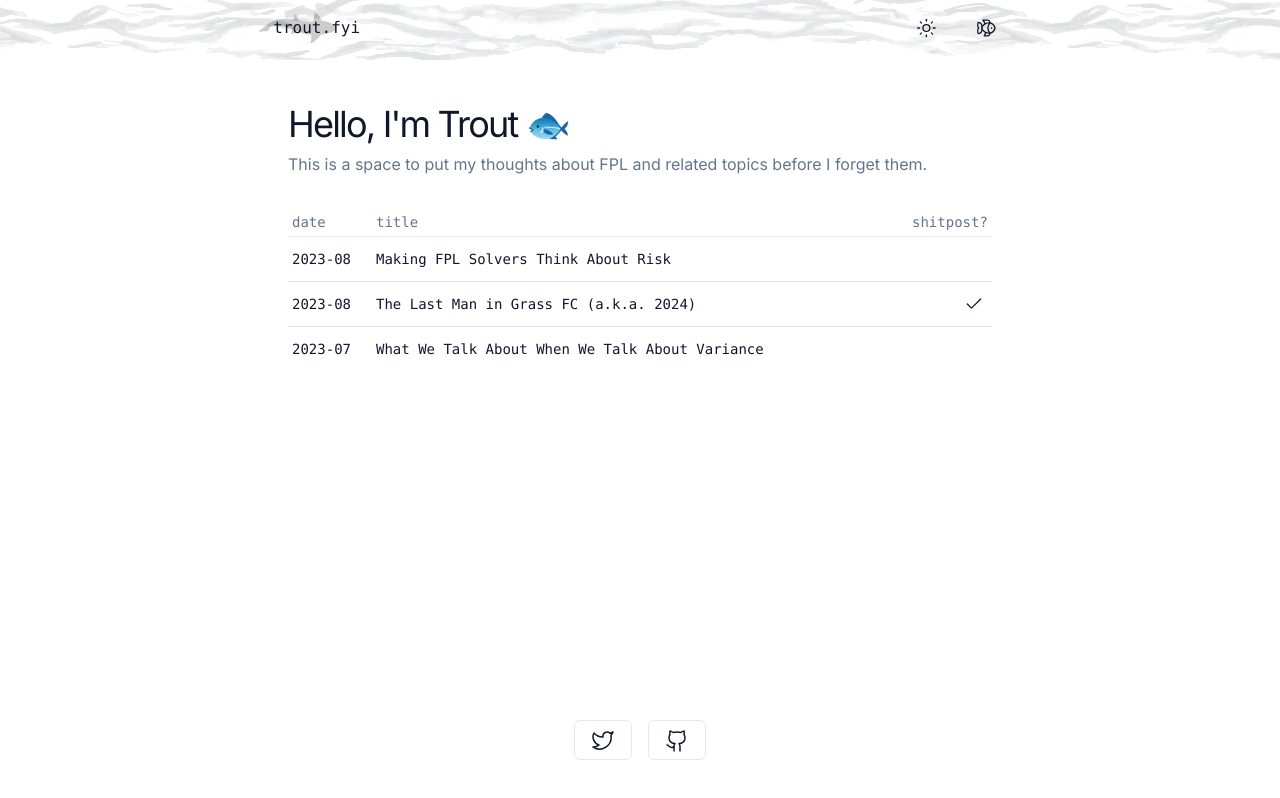
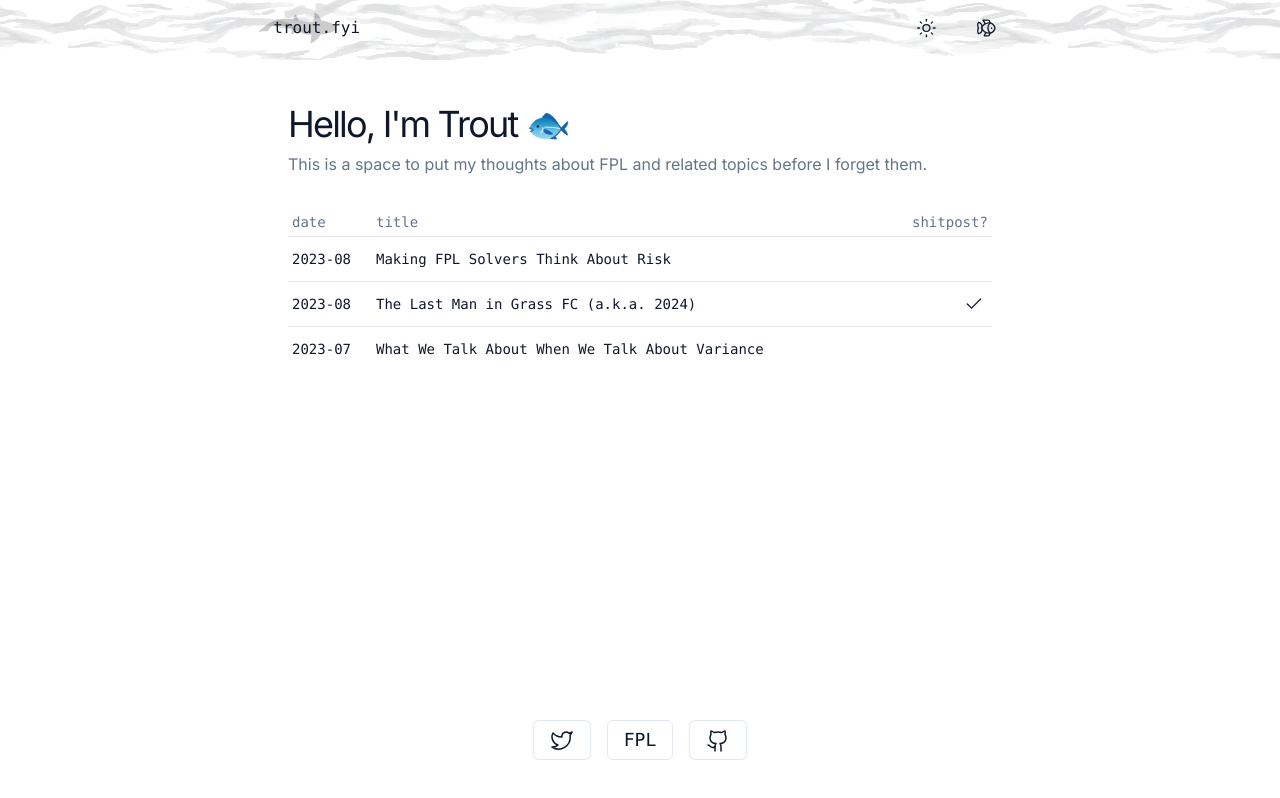
Before and after one commit to jameshpalmer/trout-post, a Next.js app: page / in a window 1280 px wide. Built offline with nearby package versions, Linux system fonts and the light colour scheme.

Commit message:
Add link to FPL account on home page

```diff
--- a/app/page.tsx
+++ b/app/page.tsx
@@ -73,6 +73,15 @@ export default function IndexPage() {
           <Icons.twitter strokeWidth={1.5} />
         </Link>
         <Link
+          href={siteConfig.links.fpl}
+          aria-label="FPL"
+          className={buttonVariants({ variant: "outline" })}
+        >
+          <p className="font-mono text-lg">
+            FPL
+          </p>
+        </Link>
+        <Link
           href={siteConfig.links.github}
           aria-label="GitHub"
           className={cn(
--- a/config/site.ts
+++ b/config/site.ts
@@ -12,5 +12,6 @@ export const siteConfig = {
   links: {
     twitter: "https://twitter.com/FF_Trout",
     github: "https://github.com/jameshpalmer",
+    fpl: "https://fantasy.premierleague.com/entry/999999/history",
   },
 }
```
